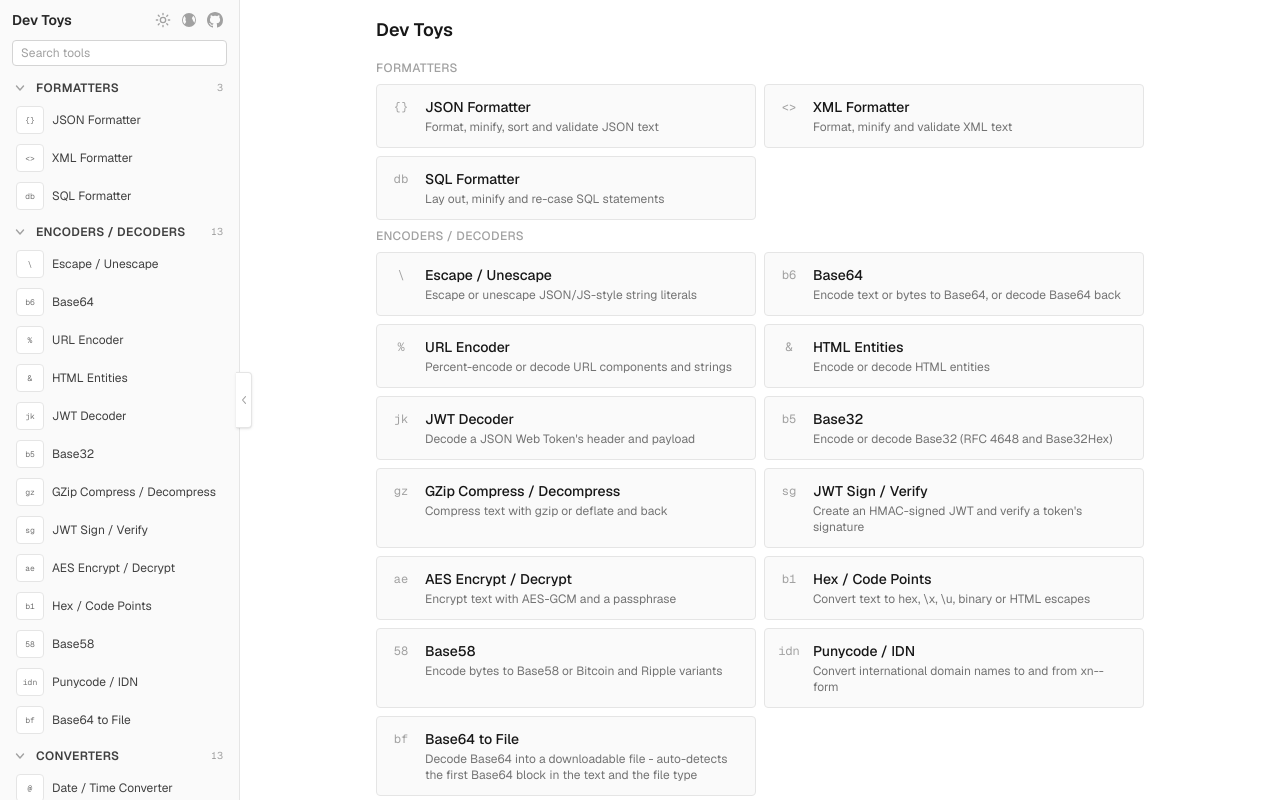
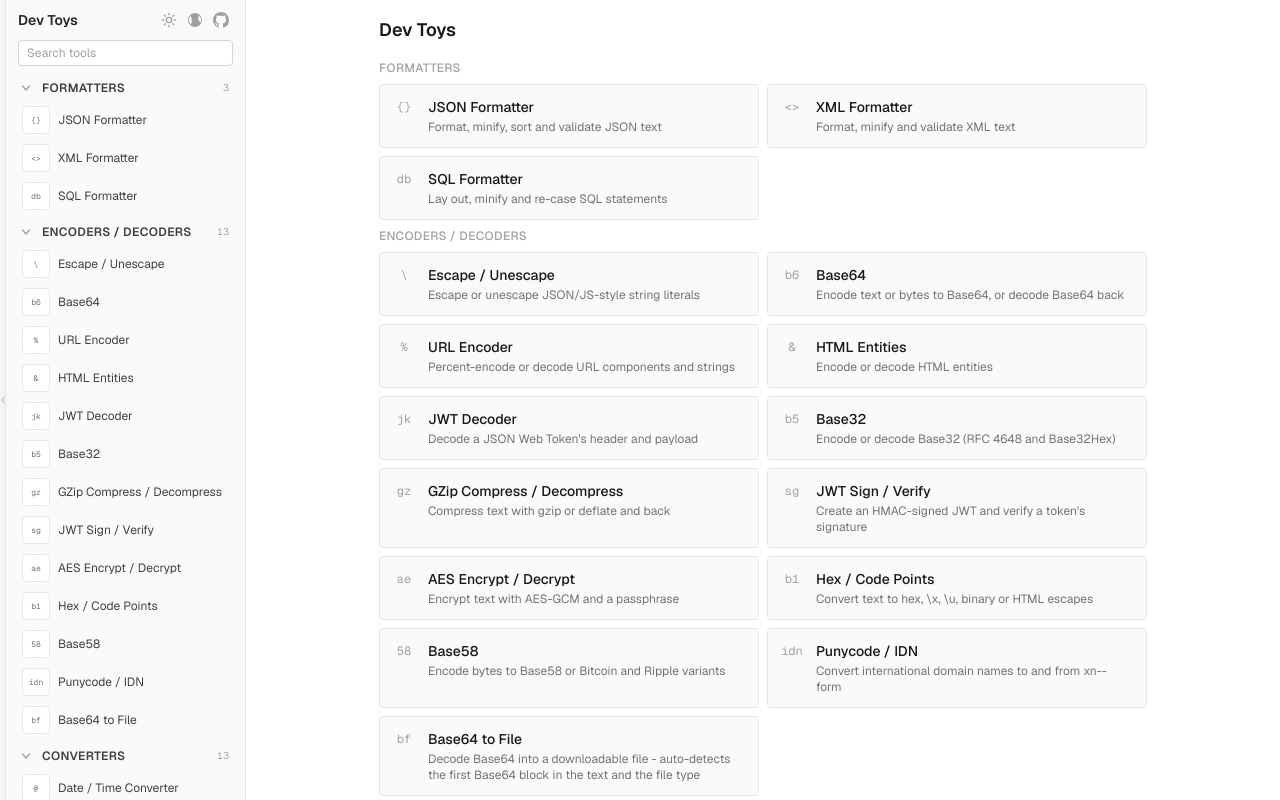
Before and after one commit to wwricu/devtoys, a Next.js app: page / in a window 1280 px wide. Built offline with nearby package versions, Linux system fonts and the light colour scheme.

Commit message:
Make the sidebar toggle a fixed left rail

```diff
--- a/app/globals.css
+++ b/app/globals.css
@@ -40,14 +40,8 @@
   html.sidebar-hidden [data-sidebar] {
     display: none;
   }
-  /* The toggle rides on the sidebar's edge, so both states put it at the
-     same height and it only moves horizontally with the panel. */
-  [data-sidebar-toggle] {
-    left: calc(15rem - 4px);
-  }
-  html.sidebar-hidden [data-sidebar-toggle] {
-    left: 0;
-  }
+  /* The rail itself never moves; only the chevron flips, and it must flip
+     before hydration as well. */
   html.sidebar-hidden [data-sidebar-toggle] svg {
     transform: rotate(180deg);
   }
--- a/components/Sidebar.tsx
+++ b/components/Sidebar.tsx
@@ -304,6 +304,26 @@
           </div>
         </div>
       )}
+      <button
+        type="button"
+        data-sidebar-toggle
+        onClick={() => setSidebarHidden(!hidden)}
+        title={hidden ? t.showSidebar : t.hideSidebar}
+        aria-label={hidden ? t.showSidebar : t.hideSidebar}
+        aria-expanded={!hidden}
+        className="hidden w-1.5 shrink-0 items-center justify-center border-r border-neutral-200 bg-neutral-100 text-neutral-400 transition-colors hover:bg-neutral-200 hover:text-neutral-600 dark:border-neutral-800 dark:bg-neutral-900 dark:text-neutral-500 dark:hover:bg-neutral-800 dark:hover:text-neutral-300 md:flex"
+      >
+        <svg viewBox="0 0 16 16" className="size-2.5 shrink-0" aria-hidden="true">
+          <path
+            d="M10 3.5 6 8l4 4.5"
+            fill="none"
+            stroke="currentColor"
+            strokeWidth="1.6"
+            strokeLinecap="round"
+            strokeLinejoin="round"
+          />
+        </svg>
+      </button>
       <aside
         data-sidebar
         className={`${hidden ? "hidden" : "hidden md:flex"} w-60 shrink-0 flex-col border-r border-neutral-200 bg-neutral-50 dark:border-neutral-800 dark:bg-neutral-900`}
@@ -350,26 +370,6 @@
         </div>
         {navBody}
       </aside>
-      <button
-        type="button"
-        data-sidebar-toggle
-        onClick={() => setSidebarHidden(!hidden)}
-        title={hidden ? t.showSidebar : t.hideSidebar}
-        aria-label={hidden ? t.showSidebar : t.hideSidebar}
-        aria-expanded={!hidden}
-        className="fixed top-1/2 z-20 hidden h-14 w-4 -translate-y-1/2 items-center justify-center rounded-r border border-l-0 border-neutral-200 bg-white text-neutral-400 shadow-sm transition-colors hover:text-neutral-600 dark:border-neutral-800 dark:bg-neutral-900 dark:text-neutral-500 dark:hover:text-neutral-300 md:flex"
-      >
-        <svg viewBox="0 0 16 16" className="size-3" aria-hidden="true">
-          <path
-            d="M10 3.5 6 8l4 4.5"
-            fill="none"
-            stroke="currentColor"
-            strokeWidth="1.4"
-            strokeLinecap="round"
-            strokeLinejoin="round"
-          />
-        </svg>
-      </button>
     </>
   );
 }
```
